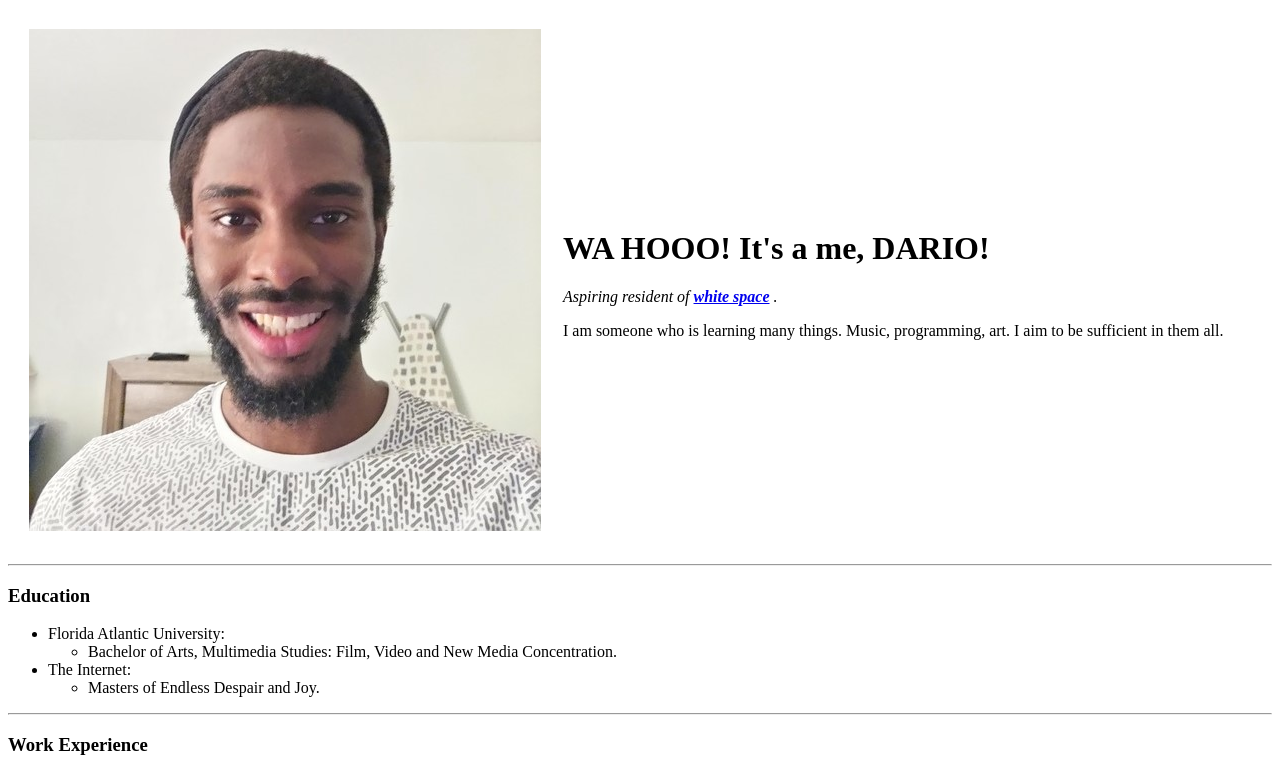
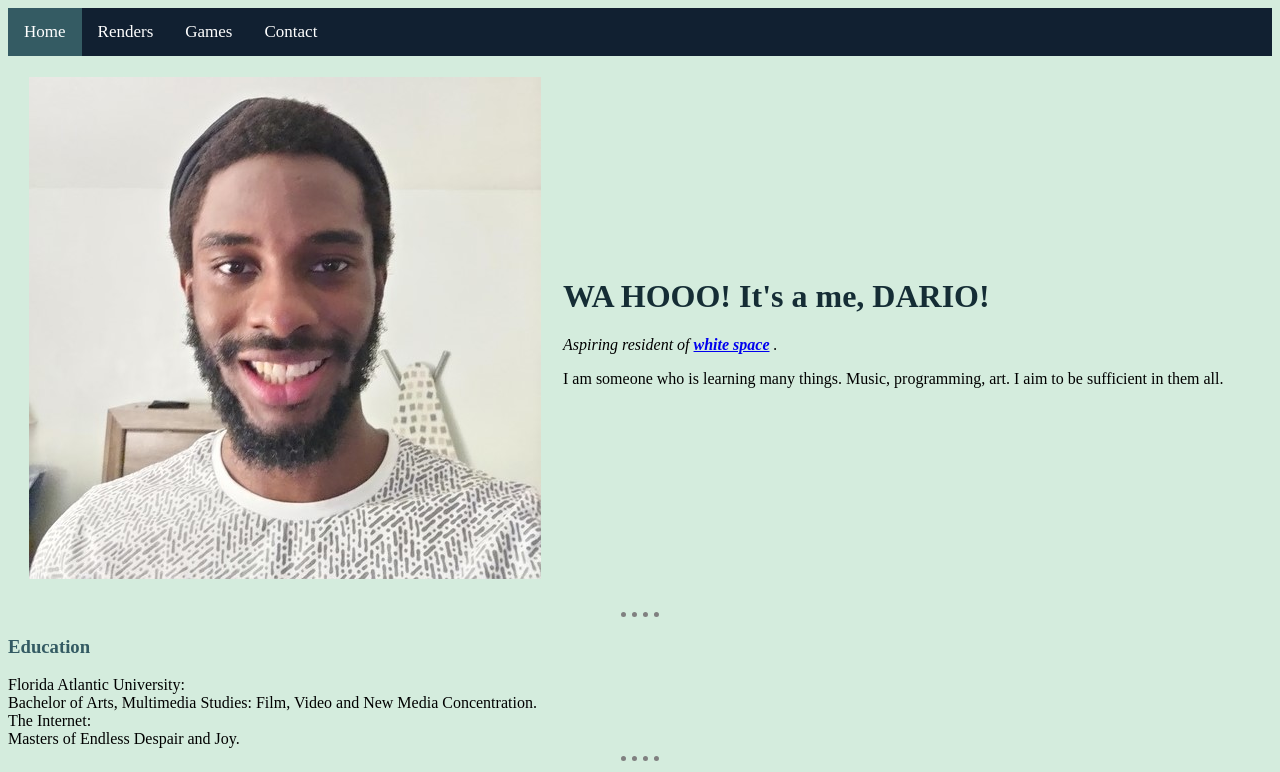
Before and after one commit to CitrusNebula/cv, a plain HTML site: page index.html in a window 1280 px wide. Shown: the top 772 px of the page. Drawn offline with Linux system fonts and the light colour scheme.

Commit message:
Add files via upload

```diff
--- /dev/null
+++ b/css/styles.css
@@ -0,0 +1,56 @@
+body {
+    background-color: #D4ECDD;
+
+
+
+}
+
+hr {
+
+    border-style: none;
+    border-top-style: dotted;
+    border-width: 5px;
+    border-color: gray;
+    width: 3%;
+
+
+}
+
+h1 {
+    color: #152D35;
+}
+
+h2, h3, h4, h3, h6{
+    color: #345B63;
+}
+
+ul {
+    list-style-type: none;
+    margin: 0;
+    padding: 0;
+
+}
+
+.topnav {
+    background-color:#112031;
+    overflow: hidden;
+}
+
+.topnav a {
+    float: left;
+    color: white;
+    text-align: center;
+    padding: 14px 16px;
+    text-decoration: none;
+    font-size: 17px;
+}
+
+.topnav a:hover {
+    background-color: #D4ECDD;
+    color: #112031;
+  }
+
+  .topnav a.active {
+    background-color: #345B63;
+    color: white;
+  }
--- a/index.html
+++ b/index.html
@@ -5,8 +5,17 @@
     <meta http-equiv="X-UA-Compatible" content="IE=edge">
     <meta name="viewport" content="width=device-width, initial-scale=1.0">
     <title>Dario's Digital Disco</title>
+    <link rel="stylesheet" href="css/styles.css">
+
 </head>
 <body>
+    <div class="topnav">
+        <a class="active" href="index.html">Home</a>
+        <a href="renders.html">Renders</a>
+        <a href="games.html">Games</a>
+        <a href="contact-me.html">Contact</a>
+
+    </div>
 <table cellspacing="20">
     <tr>
         <td><img src="Images/Dario2.jpg" alt="A picture of me"></td>
```
Also changed, not shown: contact-me.html (+12 -1 lines), games.html (added, +20 -0 lines), renders.html (added, +21 -0 lines).
